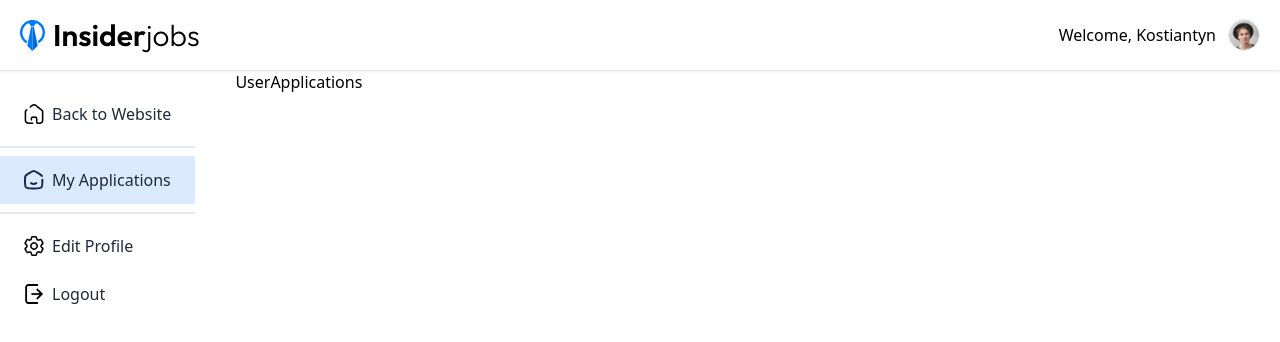
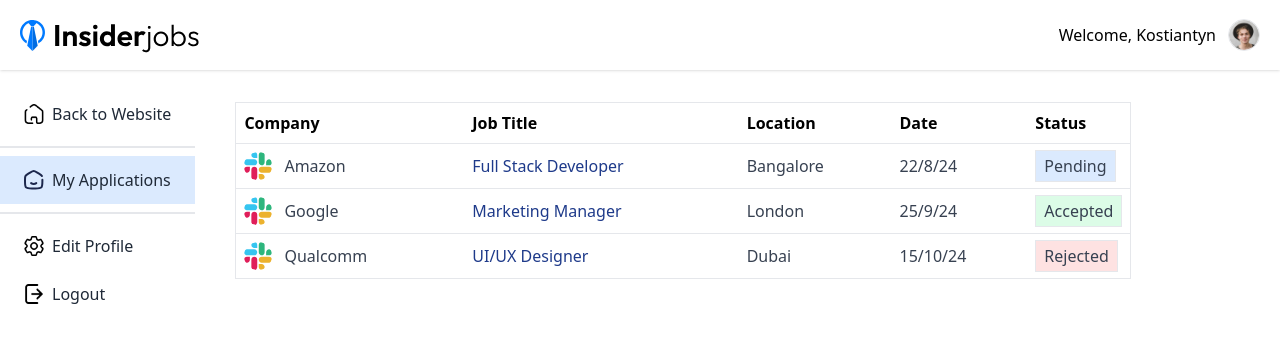
Before and after one commit to Desire-Syndrome/job-portal, a React (Vite) app in the folder client/: page /user/my-applications in a window 1280 px wide. Shown: the top 342 px of the page. Built offline with nearby package versions, Linux system fonts and the light colour scheme.

Commit message:
dashboard and user dashboard fixes

```diff
--- a/client/src/assets/mock-data.js
+++ b/client/src/assets/mock-data.js
@@ -191,6 +191,7 @@
 
 export const userApplications = [
     {
+				_id: 1,
         company: 'Amazon',
         title: 'Full Stack Developer',
         location: 'Bangalore',
@@ -199,6 +200,7 @@
         logo: company_icon,
     },
     {
+				_id: 2,
         company: 'Google',
         title: 'Marketing Manager',
         location: 'London',
@@ -207,11 +209,12 @@
         logo: company_icon,
     },
     {
+				_id: 3,
         company: 'Qualcomm',
         title: 'UI/UX Designer',
         location: 'Dubai',
         date: '15 Oct, 2024',
-        status: 'Pending',
+        status: 'Rejected',
         logo: company_icon,
     }
 ];
--- a/client/src/pages/ManageApplications.jsx
+++ b/client/src/pages/ManageApplications.jsx
@@ -18,7 +18,6 @@
 	return (
 
 		<div className='container pe-3 py-8'>
-			<div>
 				<table className='min-w-full bg-white border border-gray-200 text-md max-lg:text-sm'>
 					<thead>
 						<tr className='border-b'>
@@ -32,25 +31,25 @@
 					</thead>
 					<tbody>
 						{applicants.map((applicant, i) => (
-							<tr key={i} className='text-gray-700'>
-								<td className='py-2 px-2 bordeb-b text-center max-sm:hidden'>{i + 1}</td>
-								<td className='py-2 px-2 bordeb-b flex items-center'>
-									<img src={applicant.imgSrc} alt="User avatar" className='w-10 h-10 rounded-full mr-3 ' />
+							<tr key={i} className='text-gray-700 border-b'>
+								<td className='py-2 px-2 text-left max-sm:hidden'>{i + 1}</td>
+								<td className='py-2 px-2 flex items-center'>
+									<img src={applicant.imgSrc} alt="User avatar" className='w-10 h-10 rounded-full mr-3 max-md:w-7 max-md:h-7 max-md:mr-2' />
 									<span>{applicant.name}</span>
 								</td>
-								<td className='py-2 px-2 bordeb-b max-lg:hidden'>
+								<td className='py-2 px-2 max-lg:hidden'>
 									<Link to={`/job/${applicant._id}`} className='text-blue-900 hover:text-blue-500 transition duration-300 ease-in-out'>{applicant.jobTitle}</Link>
 								</td>
-								<td className='py-2 px-2 bordeb-b max-xl:hidden'>{applicant.location}</td>
-								<td className='py-2 px-2 bordeb-b'>
+								<td className='py-2 px-2 max-xl:hidden'>{applicant.location}</td>
+								<td className='py-2 px-2 '>
 									<a href="" target='_blank' className='bg-blue-50 text-blue-500 px-2 py-1 rounded inline-flex gap-2 items-center'>
 										Resume <img src={assetsImages.resume_download_icon} alt="Resume" />
 									</a>
 								</td>
-								<td className='py-2 px-2 border-b relative w-[100px] max-sm:w-[60px]'>
+								<td className='py-2 px-2 relative w-[100px] max-sm:w-[60px]'>
 									{applicant.status === "Pending" ? (
 										<div className='relative inline-block text-left group'>
-											<button className='text-gray-500 action-button'>...</button>
+											<button className='text-gray-500 action-button text-lg'>•••</button>
 											<div className='z-10 hidden absolute right-0 md:left-0 top-0 mt-2 w-32 bg-white border border-gray-200 shadow rounded group-hover:block'>
 												<button
 													className='block w-full text-left px-4 py-2 text-blue-500 hover:bg-gray-200'>Accept</button>
@@ -67,7 +66,6 @@
 						))}
 					</tbody>
 				</table>
-			</div>
 		</div>
 
 	)
--- a/client/src/pages/ManageJobs.jsx
+++ b/client/src/pages/ManageJobs.jsx
@@ -21,7 +21,6 @@
 	return (
 
 		<div className='container pe-3 py-8'>
-			<div className='overflow-x-auto'>
 				<table className='min-w-full bg-white border border-gray-200 text-md max-lg:text-sm'>
 					<thead>
 						<tr className='border-b'>
@@ -35,23 +34,22 @@
 					</thead>
 					<tbody>
 						{jobs.map((job, i) => (
-							<tr key={i} className='text-gray-700'>
-								<td className='py-2 px-2 bordeb-b text-left max-sm:hidden'>{i + 1}</td>
-								<td className='py-2 px-2 bordeb-b text-left'>
+							<tr key={i} className='text-gray-700 border-b'>
+								<td className='py-2 px-2 text-left max-sm:hidden'>{i + 1}</td>
+								<td className='py-2 px-2 text-left'>
 									<Link to={`/job/${job._id}`} className='text-blue-900 hover:text-blue-500 transition duration-300 ease-in-out'>{job.title}</Link>
 								</td>
-								<td className='py-2 px-2 bordeb-b text-left max-lg:hidden'>{moment(job.date).format('D/M/YY')}</td>
-								<td className='py-2 px-2 bordeb-b text-left max-md:hidden'>{job.location}</td>
-								<td className='py-2 px-2 bordeb-b text-center w-[100px]'>{job.applicants}</td>
-								<td className='py-2 px-2 bordeb-b text-center w-[100px]'>
+								<td className='py-2 px-2 text-left max-lg:hidden'>{moment(job.date).format('D/M/YY')}</td>
+								<td className='py-2 px-2 text-left max-md:hidden'>{job.location}</td>
+								<td className='py-2 px-2 text-center w-[100px]'>{job.applicants}</td>
+								<td className='py-2 px-2 text-center w-[100px]'>
 									<input
-										type="checkbox" className='scale-125 max-lg:scale-100 border-gray-500' />
+										type="checkbox" className='mb-1 scale-125 max-lg:scale-100 border-gray-500' />
 								</td>
 							</tr>
 						))}
 					</tbody>
 				</table>
-			</div>
 			<div className='mt-4 flex justify-end'>
 				<button onClick={() => { navigate(`/dashboard/add-job`); scrollTo(0, 0) }}
 					className="mt-5 bg-blue-600 rounded px-8 py-3 text-white hover:bg-blue-500 transition duration-300 ease-in-out">Add Job</button>
--- a/client/src/pages/UserApplications.jsx
+++ b/client/src/pages/UserApplications.jsx
@@ -1,9 +1,44 @@
+import { userApplications } from '../assets/mock-data'
+
+import { Link } from "react-router-dom"
+
+import moment from 'moment';
+
+
 const UserApplications = () => {
+
 	return (
 
-		<div>UserApplications</div>
+		<div className='container pe-3 py-8'>
+			<table className='w-full max-w-4xl bg-white border border-gray-200 text-md max-lg:text-sm'>
+				<thead>
+					<tr className='border-b'>
+						<th className='py-2 px-2 text-left'>Company</th>
+						<th className='py-2 px-2 text-left'>Job Title</th>
+						<th className='py-2 px-2 text-left max-md:hidden'>Location</th>
+						<th className='py-2 px-2 text-left max-lg:hidden'>Date</th>
+						<th className='py-2 px-2 text-left w-[100px] max-sm:w-[60px]'>Status</th>
+					</tr>
+				</thead>
+				<tbody>
+					{userApplications.map((application, i) => (
+						<tr key={i} className='text-gray-700 border-b'>
+							<td className='py-2 px-2 flex items-center'>
+								<img className='w-7 h-7 rounded-full mr-3 max-md:w-4 max-md:h-4 max-md:mr-2' src={application.logo} alt="logo" />{application.company}
+							</td>
+							<td className='py-2 px-2'><Link to={`/job/${application._id}`} className='text-blue-900 hover:text-blue-500 transition duration-300 ease-in-out'>{application.title}</Link></td>
+							<td className='py-2 px-2 max-md:hidden'>{application.location}</td>
+							<td className='py-2 px-2 max-lg:hidden'>{moment(application.date).format('D/M/YY')}</td>
+							<td className='py-2 px-2 relative w-[100px] max-sm:w-[60px]'>
+								<span className={`${application.status === 'Accepted' ? 'bg-green-100' : application.status === 'Rejected' ? 'bg-red-100' : 'bg-blue-100'} px-2 py-1 border`}>{application.status}</span>
+							</td>
+						</tr>
+					))}
+				</tbody>
+			</table>
+		</div>
 
-		)
+	)
 }
 
 export default UserApplications
--- a/client/src/pages/UserInfo.jsx
+++ b/client/src/pages/UserInfo.jsx
@@ -11,7 +11,7 @@
 	const [password, setPassword] = useState(user.password);
 	const [image, setImage] = useState(user.image);
 	const [isResumeEdit, setIsResumeEdit] = useState(false);
-	const [resume, setResume] = useState(user.image);
+	const [resume, setResume] = useState(user.resume);
 
 
 	return (
@@ -27,7 +27,9 @@
 			<div className="flex gap-2 mb-3 mt-3">
 				{isResumeEdit || user && user.resume === "" ? (<>
 					<label className='flex items-center' htmlFor="resume-upload">
-						<p className='bg-blue-100 text-blue-600 px-4 py-2 rounded-lg cursor-pointer'>{resume?.name || "Select Resume"}</p>
+						<p className='bg-blue-100 text-blue-600 px-4 py-2 rounded-lg cursor-pointer'>
+							{resume?.name || "Select Resume"}
+						</p>
 						<input onChange={e => setResume(e.target.files[0])}
 							accept="application/pdf" id="resume-upload" type="file" hidden />
 					</label>
@@ -35,8 +37,10 @@
 						className='bg-green-100 border border-green-400 rounded-lg px-4 py-2 hover:bg-green-200 transition duration-300 ease-in-out'>Confirm</button>
 				</>) : (
 					<div className="flex items-center ">
-						<a href="#" className="bg-blue-100 text-blue-600 px-4 py-2 rounded-lg mr-2 cursor-pointer">{resume?.name || "No Resume"}</a>
-						<button onClick={() => setIsResumeEdit(true)}
+						<a href="#" className="bg-blue-100 text-blue-600 px-4 py-2 rounded-lg mr-2 cursor-pointer">
+							{user?.resume ? user.resume : resume?.name ? resume.name : "No Resume"}
+						</a>
+						<button onClick={() => {setIsResumeEdit(true); user.resume = resume.name}}
 							className="text-gray-500 border border-gray-300 rounded-lg px-4 py-2 hover:border-gray-500 hover:text-gray-700 transition duration-300 ease-in-out">Edit</button>
 					</div>
 				)}
```
